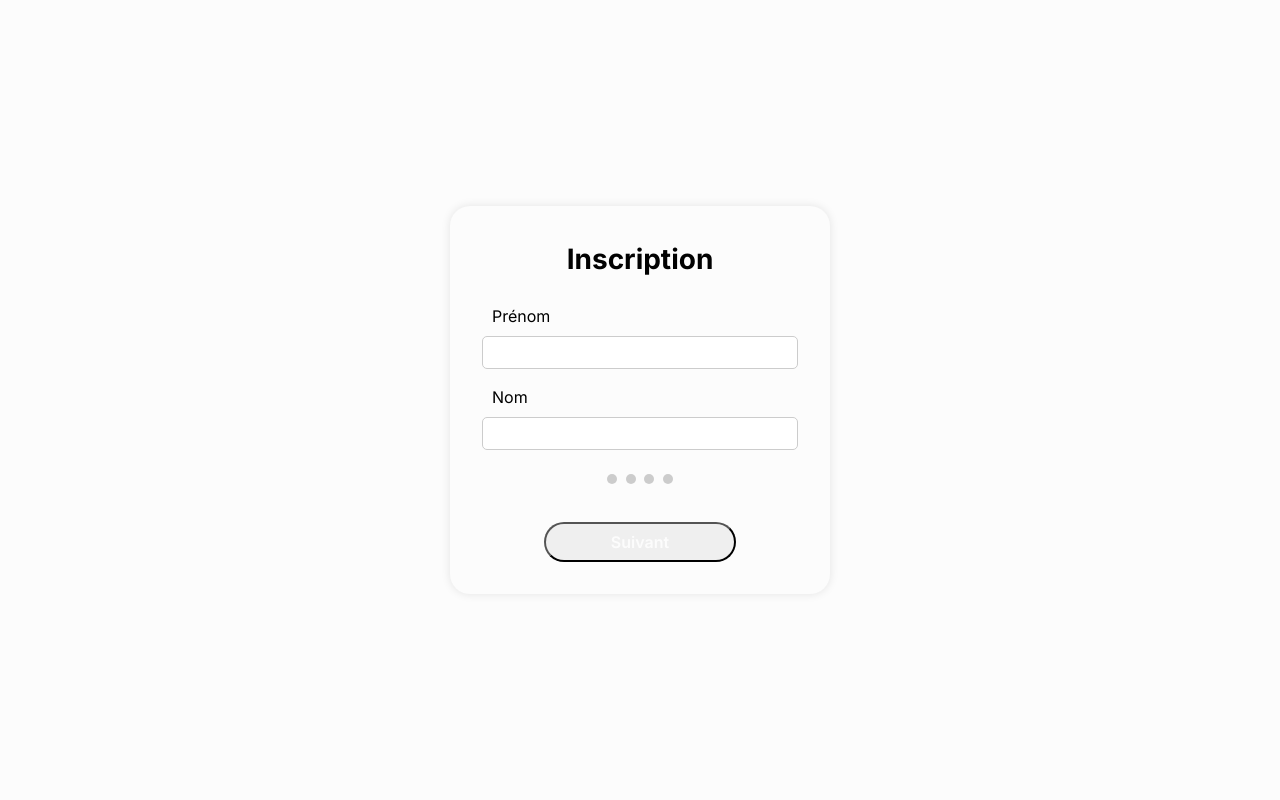
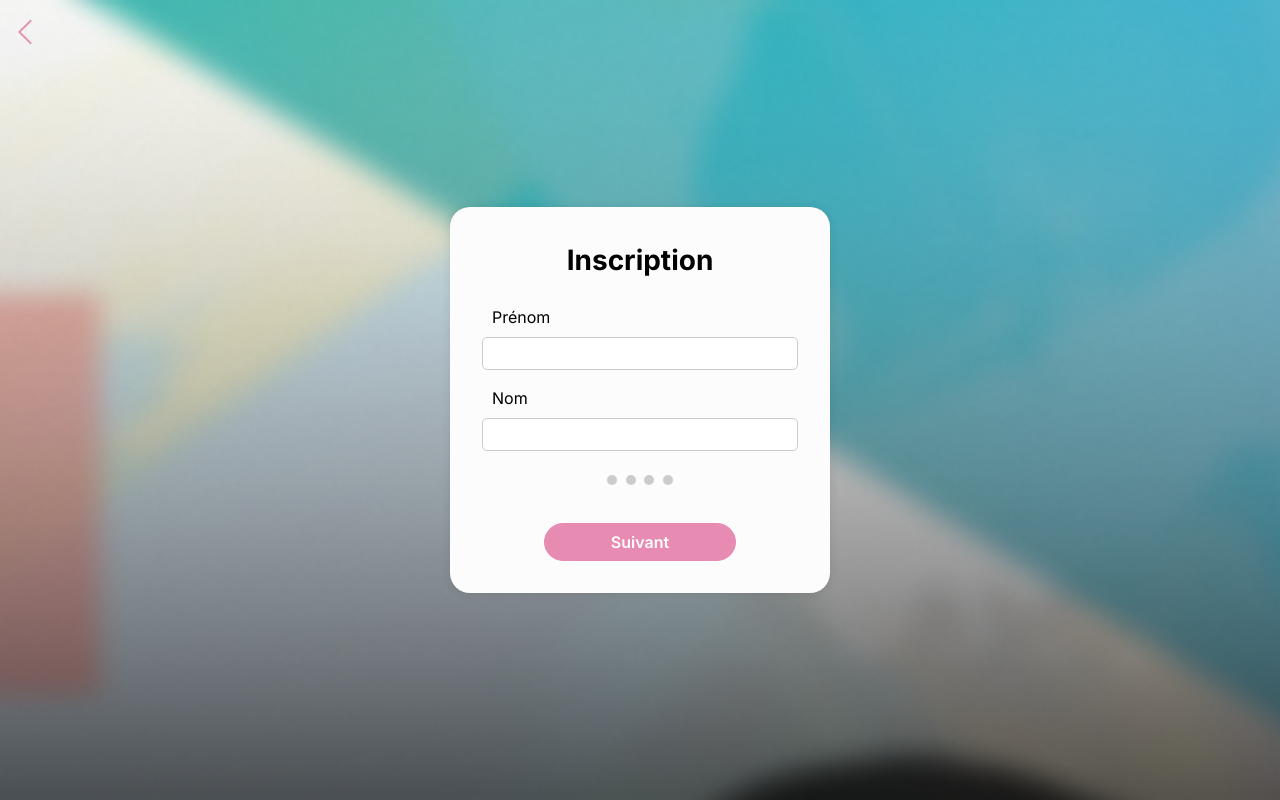
Before and after one commit to clementfavarel/siac, a PHP site: page /src/interfaces/pages/auth/register.php in a window 1280 px wide. Run offline with PHP 8.4, Linux system fonts and the light colour scheme.

Commit message:
Update Register UI

```diff
--- a/src/assets/css/global.css
+++ b/src/assets/css/global.css
@@ -81,16 +81,19 @@ a:hover,
     margin: 0 auto;
 }
 
-.btn:hover {
-    color: var(--primary);
-    background-color: var(--white);
-    text-decoration: none;
-}
-
 .primary {
     background-color: var(--primary);
+    border: 1px solid var(--primary);
 }
 
 .secondary {
     background-color: var(--secondary);
+    border: 1px solid var(--secondary);
 }
+
+.previous-page-btn {
+    position: absolute;
+    top: 10px;
+    left: 10px;
+    font-size: 30px;
+}
--- a/src/assets/css/index.css
+++ b/src/assets/css/index.css
@@ -1,5 +1,5 @@
 body {
-    background-image: url("../img/bg-landing.png");
+    background: url("../img/bg-landing.png") no-repeat;
     background-size: cover;
 }
 
--- a/src/interfaces/pages/auth/assets/css/register.css
+++ b/src/interfaces/pages/auth/assets/css/register.css
@@ -1,3 +1,8 @@
+body {
+    background: url("../../../../../assets/img/bg-landing.png") no-repeat;
+    background-size: cover;
+}
+
 input.invalid {
     border: 1px solid #ff0000;
     background-color: #ffdddd;
@@ -43,6 +48,7 @@ input.invalid {
 .btns {
     margin-top: 2rem;
     display: flex;
+    flex-direction: column;
     justify-content: center;
     gap: 0.5rem;
 }
--- a/src/interfaces/pages/auth/register.php
+++ b/src/interfaces/pages/auth/register.php
@@ -17,41 +17,49 @@ TODO : Check if all steps are built accordingly to the database table utilisateu
 <head>
     <title>Inscription | Mapollon</title>
     <?php include('../../../assets/includes/head.php'); ?>
-    <link rel="stylesheet" href="../../../assets/css/global.css" />
-    <link rel="stylesheet" href="assets/css/auth.css" />
-    <link rel="stylesheet" href="assets/css/register.css" />
+    <link rel="stylesheet" href="https://cdn.jsdelivr.net/npm/bootstrap-icons@1.11.2/font/bootstrap-icons.min.css">
+    <link rel="stylesheet" href="../../../assets/css/global.css"/>
+    <link rel="stylesheet" href="assets/css/auth.css"/>
+    <link rel="stylesheet" href="assets/css/register.css"/>
 </head>
 
 <body>
+<div class="previous-page-btn">
+    <a href="../../../../index.php">
+        <i class="bi bi-chevron-left"></i>
+    </a>
+</div>
 <div class="container">
+
+
     <h1>Inscription</h1>
     <form method="post" id="regForm" action="controllers/auth.contr.php">
         <!-- One "tab" for each step in the form: -->
         <div class="tab">
             <label for="firstname">Prénom</label>
-                <input oninput="this.className = ''" name="firstname" />
+            <input oninput="this.className = ''" name="firstname"/>
             <label for="lastname">Nom</label>
-                <input oninput="this.className = ''" name="lastname" />
+            <input oninput="this.className = ''" name="lastname"/>
         </div>
         <div class="tab">
             <label for="job">Profession</label>
-                <input oninput="this.className = ''" name="job" />
+            <input oninput="this.className = ''" name="job"/>
             <label for="email">Email</label>
-                <input type="email" oninput="this.className = ''" name="email" />
+            <input type="email" oninput="this.className = ''" name="email"/>
         </div>
         <div class="tab">
             <label for="birth">Date de naissance</label>
             <div class="birth">
-                    <input placeholder="jj" oninput="this.className = ''" name="dd" />
-                    <input placeholder="mm" oninput="this.className = ''" name="mm" />
-                    <input placeholder="aaaa" oninput="this.className = ''" name="yyyy" />
+                <input placeholder="jj" oninput="this.className = ''" name="dd"/>
+                <input placeholder="mm" oninput="this.className = ''" name="mm"/>
+                <input placeholder="aaaa" oninput="this.className = ''" name="yyyy"/>
             </div>
         </div>
         <div class="tab">
             <label for="username">Mot de passe</label>
-                <input oninput="this.className = ''" name="pwd" type="password" />
+            <input oninput="this.className = ''" name="pwd" type="password"/>
             <label for="username">Confirmer le mot de passe</label>
-                <input oninput="this.className = ''" name="pwd-repeat" type="password" />
+            <input oninput="this.className = ''" name="pwd-repeat" type="password"/>
         </div>
         <!-- Circles which indicates the steps of the form: -->
         <div class="dots">
@@ -61,8 +69,8 @@ TODO : Check if all steps are built accordingly to the database table utilisateu
             <span class="step"></span>
         </div>
         <div class="btns">
-                <button class="link" type="button" id="prevBtn" onclick="nextPrev(-1)">Précédent</button>
-                <button class="btn btn-primary" type="button" id="nextBtn" onclick="nextPrev(1)">Suivant</button>
+            <button class="btn primary" type="button" id="nextBtn" onclick="nextPrev(1)">Suivant</button>
+            <button class="btn secondary" type="button" id="prevBtn" onclick="nextPrev(-1)">Précédent</button>
         </div>
     </form>
 </div>
```
Also changed, not shown: src/assets/img/bg-landing.png. Lines whose indentation alone changed are shown as unchanged.
